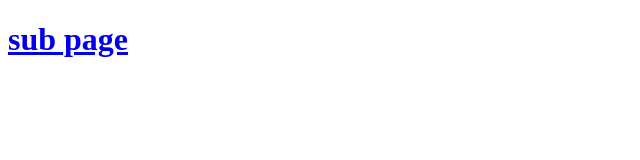
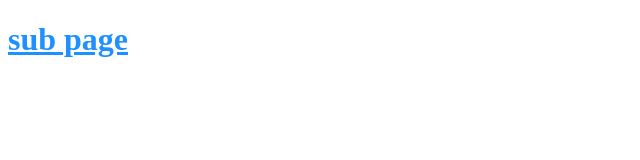
Before and after one commit to luckylucyj/test-netlify, a plain HTML site: page index.html in a window 1280 px wide. Shown: the whole page, without its empty margins (0-640 px from the left). Drawn offline with Linux system fonts and the light colour scheme.

Commit message:
2023.08.02 글씨바꾸기-pm 2:16

```diff
--- a/index.html
+++ b/index.html
@@ -4,6 +4,11 @@
     <meta charset="UTF-8">
     <meta name="viewport" content="width=device-width, initial-scale=1.0">
     <title>Document</title>
+    <style>
+        h1 a{
+            color: dodgerblue;
+        }
+    </style>
 </head>
 <body>
     <h1><a href="./html/subpage.html">sub page</a></h1>
```
